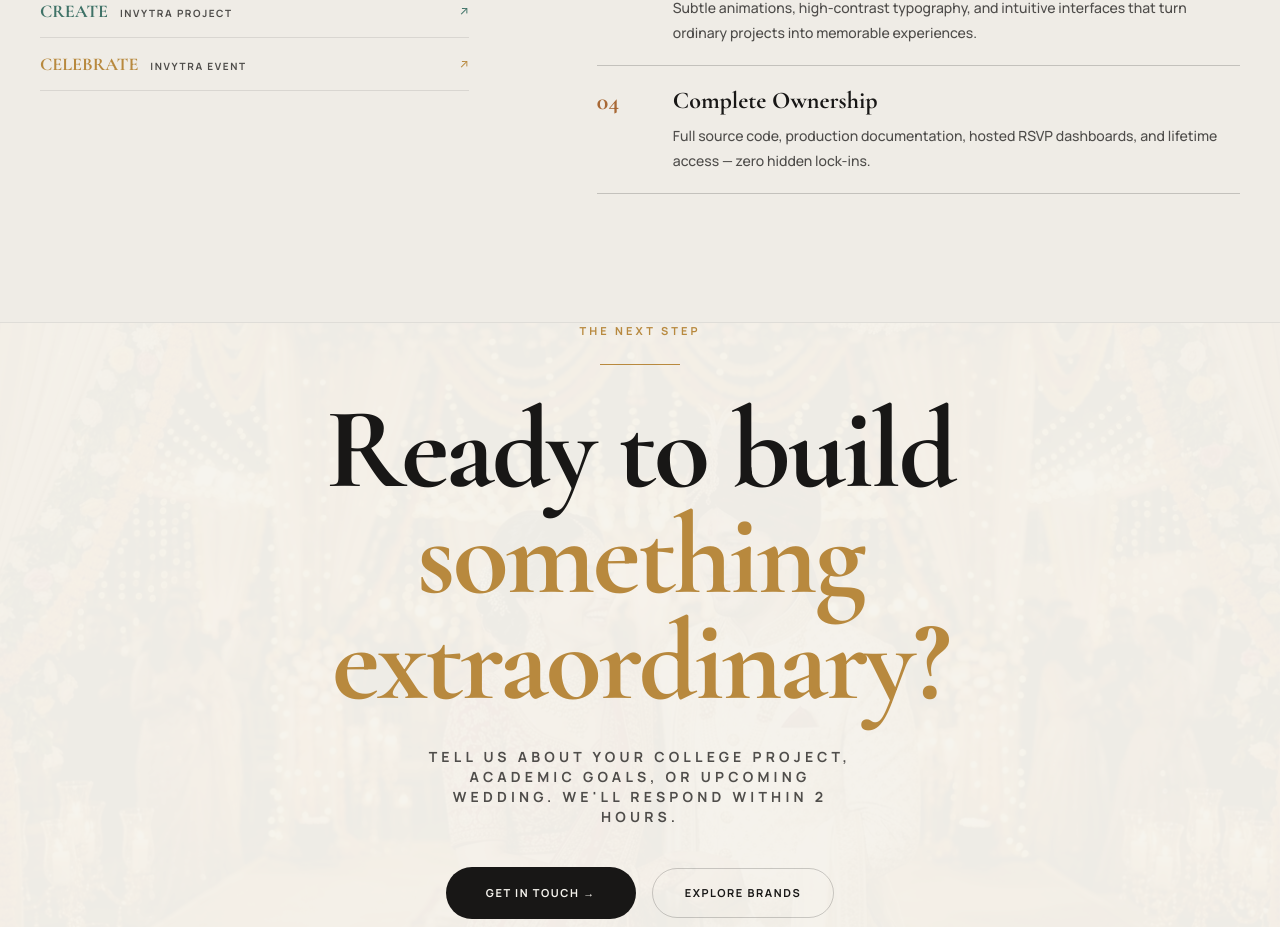
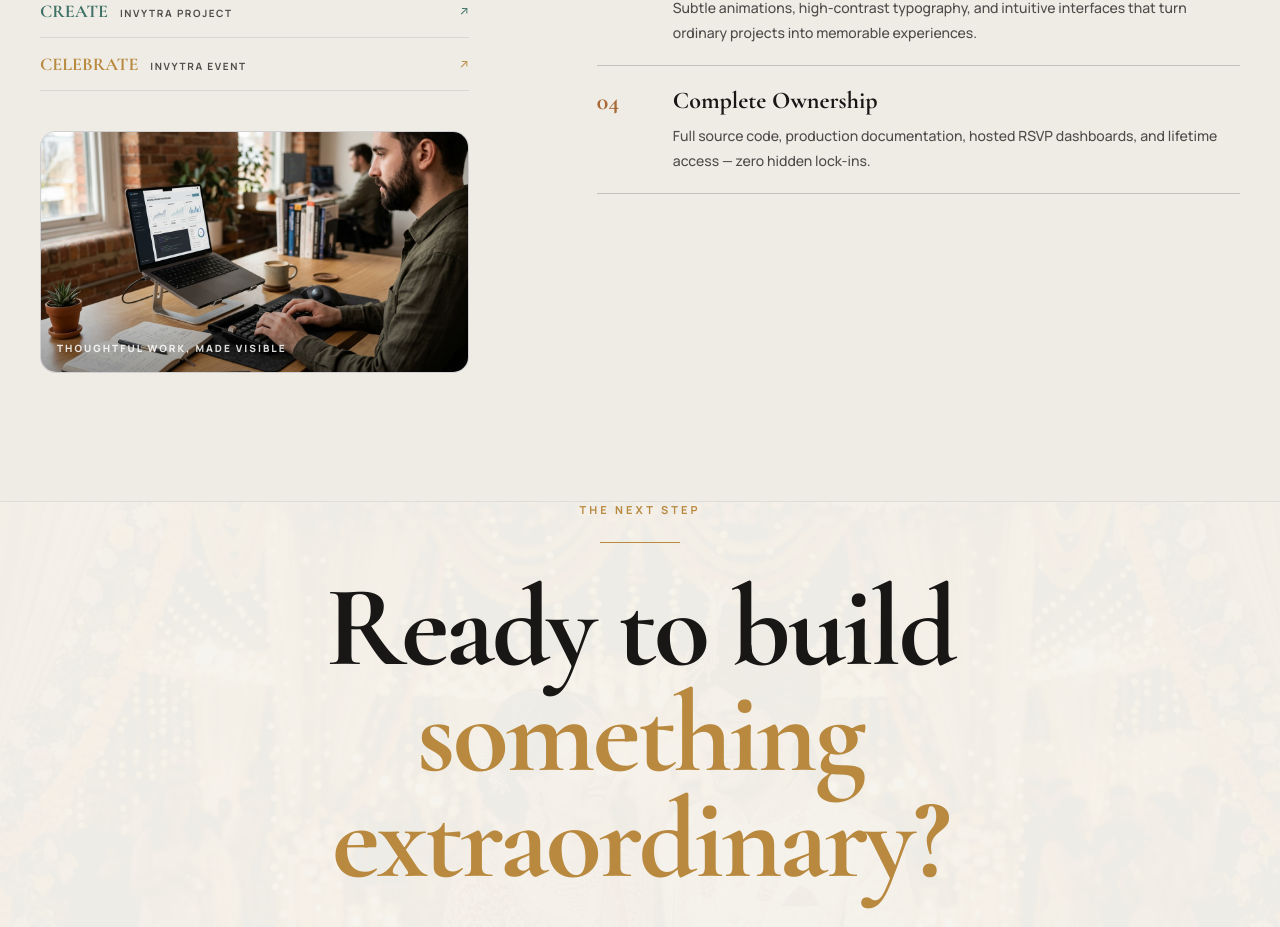
Before and after one commit to razalpa64/INVYTRAIN, a Next.js app: page / in a window 1280 px wide. Shown: the part 10560-11487 px from the top of the page. Built offline with nearby package versions, Linux system fonts and the light colour scheme.

Commit message:
Add project visual to intention section

```diff
--- a/src/components/AboutSection.tsx
+++ b/src/components/AboutSection.tsx
@@ -1,4 +1,5 @@
 import Reveal from "./motion/Reveal";
+import Image from "next/image";
 import { siteContent } from "@/lib/content";
 
 const PRINCIPLE_ACCENTS = ["#A86835", "#3F7267", "#B8893E"];
@@ -48,6 +49,22 @@ export default function AboutSection() {
                 </div>
               </div>
             </Reveal>
+
+            <Reveal delay={380}>
+              <div className="relative mt-10 aspect-[16/9] overflow-hidden rounded-2xl border" style={{ borderColor: "var(--line-strong)", background: "var(--surface)" }}>
+                <Image
+                  src="/images/project-photo.jpg"
+                  alt="A carefully crafted Invytra project workspace"
+                  fill
+                  sizes="(max-width: 1024px) 100vw, 35vw"
+                  className="object-cover"
+                />
+                <div className="absolute inset-0 bg-gradient-to-t from-black/35 via-transparent to-transparent" />
+                <p className="absolute bottom-4 left-4 text-[10px] font-extrabold uppercase tracking-[0.2em] text-white/85">
+                  Thoughtful work, made visible
+                </p>
+              </div>
+            </Reveal>
           </div>
 
           <div>
```
